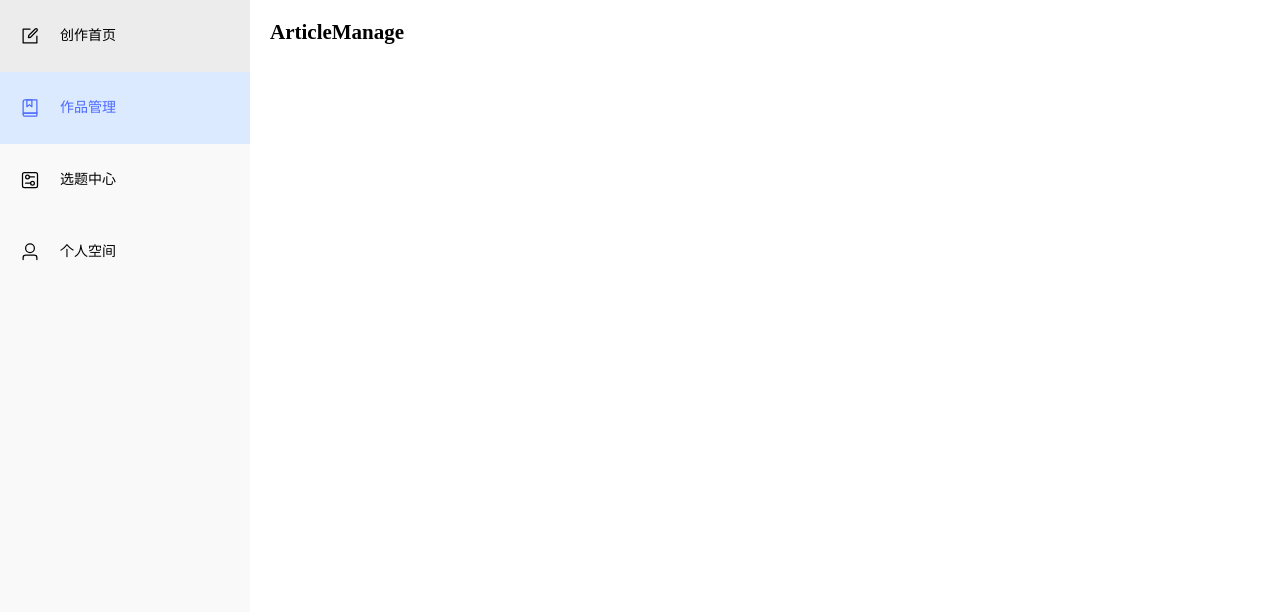
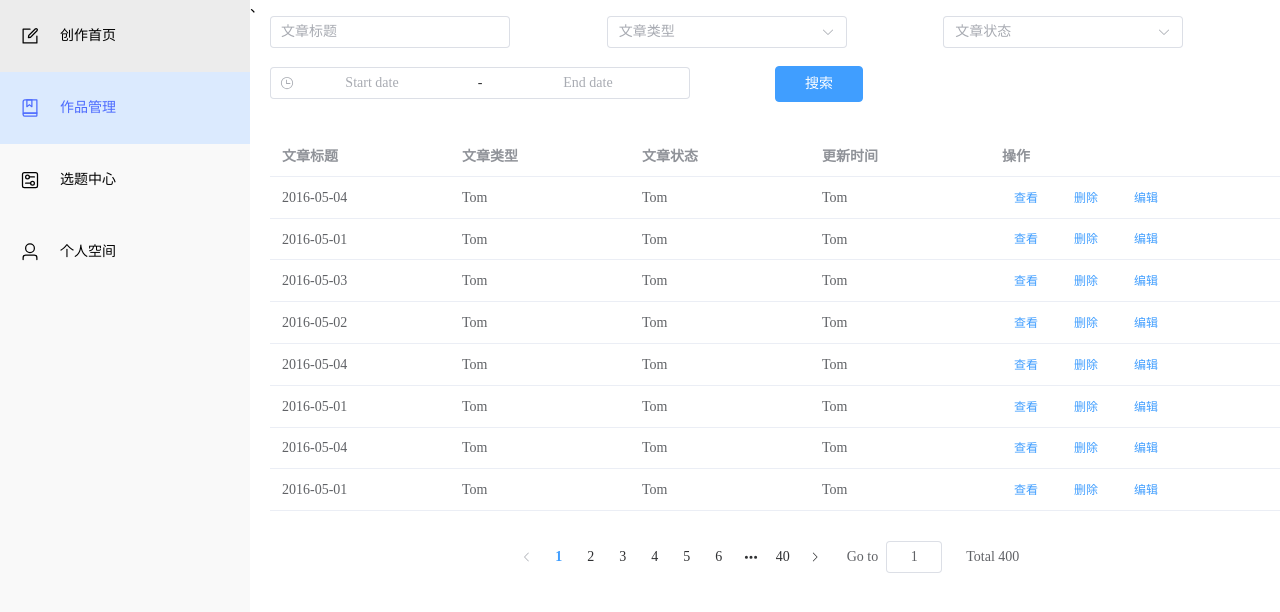
Before and after one commit to wzqf99/FBAI, a Vue app: page /artichleManage in a window 1280 px wide. Shown: the top 612 px of the page. Built offline with nearby package versions, Linux system fonts and the light colour scheme; what vue-typed-js would draw is missing.

Commit message:
文章管理页和创作页静态完成

```diff
--- a/src/App.vue
+++ b/src/App.vue
@@ -35,11 +35,9 @@ const route = useRoute()
 
   .content {
     flex-grow: 1;
-    padding: 10px;
     box-sizing: border-box;
     height: 100vh;
     overflow: auto;
-    padding: 20px;
 
     ::-webkit-scrollbar {
       display: none;
--- a/src/components/Sidebar.vue
+++ b/src/components/Sidebar.vue
@@ -2,7 +2,7 @@
  * @Author: yelan wzqf99@foxmail.com
  * @Date: 2025-02-19 10:51:36
  * @LastEditors: yelan wzqf99@foxmail.com
- * @LastEditTime: 2025-02-19 13:22:08
+ * @LastEditTime: 2025-02-20 19:40:41
  * @FilePath: \AI_vue3\vue-aigc\src\components\Sidebar.vue
  * @Description: 这是默认设置,请设置`customMade`, 打开koroFileHeader查看配置 进行设置: https://github.com/OBKoro1/koro1FileHeader/wiki/%E9%85%8D%E7%BD%AE
 -->
@@ -25,7 +25,7 @@ import {
     SetUp,
     User
 } from '@element-plus/icons-vue'
-import { ref, watch } from 'vue';
+import { ref, watch, onMounted } from 'vue';
 import { useRouter, useRoute } from 'vue-router';
 const router = useRouter();
 const route = useRoute();
@@ -47,10 +47,19 @@ const pushtoview = (item, index) => {
     router.push(item.path)
 }
 
+onMounted(() => {
+    // 解决router.back()后选中项不对的问题
+    updateActiveIndex(route.path);
+});
+
+const updateActiveIndex = (path) => {
+    const index = sidebarData.findIndex(item => item.path === path);
+    currentIndex.value = index !== -1 ? index : 0;  // 找不到就默认选第一个
+};
+
 // 匹配当前路由 确保刷新选中的项
 watch(() => route.path, (newval) => {
-    const index = sidebarData.findIndex(item => item.path == newval)
-    currentIndex.value = index
+    updateActiveIndex(newval);
 })
 </script>
 
--- a/src/views/articleCreation/ArticleCreation.vue
+++ b/src/views/articleCreation/ArticleCreation.vue
@@ -1,18 +1,112 @@
 <template>
-    <div class="article-creation">
-        <h2>articleCreation</h2>
+    <div class="container">
+        <div class="left-panel">
+            <!-- 参数收集 -->
+            <div class="left-params">
+                <div class="page-header">
+                    <el-button type="text" @click="goBack">
+                        <el-icon>
+                            <ArrowLeft />
+                        </el-icon>
+                        返回
+                    </el-button>
+                </div>
+                <el-form>
+                    <el-form-item>
+                        <div>文章描述:</div>
+                        <el-input v-model="form.desc" type="textarea" placeholder="告诉我你想写什么" :rows="6" />
+                    </el-form-item>
+                    <el-form-item label="是否开启联网">
+                        <el-switch v-model="value1" />
+                    </el-form-item>
+                    <el-form-item label="文案类型">
+                        <el-select>
+                            <el-option label="技术" value="1" />
+                            <el-option label="生活" value="2" />
+                            <el-option label="情感" value="3" />
+                            <el-option label="其他" value="4" />
+                        </el-select>
+                    </el-form-item>
+                    <el-form-item label="语言风格">
+                        <el-select>
+                            <el-option label="正式" value="1" />
+                            <el-option label="随意" value="2" />
+                            <el-option label="幽默" value="3" />
+                            <el-option label="其他" value="4" />
+                        </el-select>
+                    </el-form-item>
+                    <el-form-item label="文章篇幅">
+                        <el-input></el-input>
+                    </el-form-item>
+                    <el-button type="primary">直接成文</el-button>
+                </el-form>
+            </div>
+        </div>
+        <div class="right-panel">
+            <!-- 内容展示 -->
+            <div class="right-content">
+                文章内容展示区域
+                v-html 渲染
+            </div>
+        </div>
     </div>
 </template>
 
 <script setup>
+import { useRouter } from 'vue-router';
+import { ref } from 'vue';
+const value1 = ref(false);
+
+const form = ref({
+    style: "", // 语言风格值
+    styleLabel: "", // 语言风格文本
+    type: "", // 文案类型值
+    typeLabel: "", // 文案类型文本
+    desc: '', // 文章描述
+});
+const router = useRouter();
+const goBack = () => {
+    router.back()
+}
+
+
 
 </script>
 
-<style lang="less" scoped>
-.creation-page {
-    width: 100vw;
+<style scoped>
+.container {
+    display: flex;
+    /* 去除滚动条 */
+    overflow-y: hidden;
     height: 100vh;
-    overflow-y: auto;
-    background-color: #fff;
+}
+
+.left-panel {
+    display: flex;
+    justify-content: center;
+    height: 100%;
+    width: 30%;
+    padding-top: 60px;
+
+    .left-params {
+        width: 80%;
+        height: 100%;
+    }
+}
+
+
+.right-panel {
+    display: flex;
+    justify-content: center;
+    background-color: lightgreen;
+    flex-grow: 1;
+    height: 100%;
+
+    .right-content {
+        margin-top: 10px;
+        width: 80%;
+        height: 100%;
+        background-color: pink;
+    }
 }
 </style>
--- a/src/views/articleManage/ArticleManage.vue
+++ b/src/views/articleManage/ArticleManage.vue
@@ -1,11 +1,145 @@
 <template>
-    <div class="ArticleManage">
-        <h2>ArticleManage</h2>
+    <div class="ArticleManage">、
+        <!-- 搜索框部分 -->
+        <div class="searchpart">
+            <el-form>
+                <el-row>
+                    <!-- 文章标题 -->
+                    <el-col :span="8">
+                        <el-form-item style="width: 240px;">
+                            <el-input placeholder="文章标题"></el-input>
+                        </el-form-item>
+                    </el-col>
+                    <!-- 文章类型 -->
+                    <el-col :span="8">
+                        <el-form-item style="width: 240px;">
+                            <el-select v-model="formInline.region" placeholder="文章类型" clearable>
+                                <el-option label="科普" value="shanghai" />
+                                <el-option label="故事" value="beijing" />
+                            </el-select>
+                        </el-form-item>
+                    </el-col>
+                    <!-- 文章状态 -->
+                    <el-col :span="8">
+                        <el-form-item style="width: 240px;">
+                            <el-select v-model="formInline.region" placeholder="文章状态" clearable>
+                                <el-option label="已导出" value="exported" />
+                                <el-option label="草稿" value="draft" />
+                            </el-select>
+                        </el-form-item>
+                    </el-col>
+                </el-row>
+                <el-row>
+                    <!-- 日期选择  -->
+                    <el-col :span="12">
+                        <el-form-item>
+                            <div class="demo-datetime-picker">
+                                <div class="block">
+                                    <el-date-picker v-model="value2" type="datetimerange" start-placeholder="Start date"
+                                        end-placeholder="End date" format="YYYY-MM-DD HH:mm:ss"
+                                        date-format="YYYY/MM/DD ddd" time-format="A hh:mm:ss" />
+                                </div>
+                            </div>
+                        </el-form-item>
+                    </el-col>
+                    <!-- 搜索按钮 点击提交 联合参数 -->
+                    <el-col :span="12">
+                        <el-button type="primary" style="width:88px;height:36px">搜索</el-button>
+                    </el-col>
+                </el-row>
+            </el-form>
+        </div>
+        <!-- table表格部分 -->
+        <div class="tablepart">
+            <el-table :data="tableData" style="width: 100%">
+                <el-table-column prop="date" label="文章标题" width="180" />
+                <el-table-column prop="name" label="文章类型" width="180" />
+                <el-table-column prop="name" label="文章状态" width="180" />
+                <el-table-column prop="name" label="更新时间" width="180" />
+                <el-table-column label="操作">
+                    <template #default="scope">
+                        <el-button type="text" size="small">查看</el-button>
+                        <el-button type="text" size="small">删除</el-button>
+                        <el-button type="text" size="small">编辑</el-button>
+                    </template>
+                </el-table-column>
+            </el-table>
+        </div>
+        <!-- 分页功能 -->
+        <div class="pagination-block">
+            <el-pagination v-model:current-page="currentPage4" v-model:page-size="pageSize4" :size="size"
+                :disabled="disabled" :background="background" layout=" prev, pager, next,jumper, total" :total="400"
+                @size-change="handleSizeChange" @current-change="handleCurrentChange" />
+        </div>
     </div>
 </template>
 
 <script setup>
+import { reactive } from 'vue'
 
+const formInline = reactive({
+    user: '',
+    region: '',
+    date: '',
+})
+const tableData = [
+    {
+        date: '2016-05-04',
+        name: 'Tom',
+        address: 'No. 189, Grove St, Los Angeles',
+    },
+    {
+        date: '2016-05-01',
+        name: 'Tom',
+        address: 'No. 189, Grove St, Los Angeles',
+    },
+    {
+        date: '2016-05-03',
+        name: 'Tom',
+        address: 'No. 189, Grove St, Los Angeles',
+    },
+    {
+        date: '2016-05-02',
+        name: 'Tom',
+        address: 'No. 189, Grove St, Los Angeles',
+    },
+    {
+        date: '2016-05-04',
+        name: 'Tom',
+        address: 'No. 189, Grove St, Los Angeles',
+    },
+    {
+        date: '2016-05-01',
+        name: 'Tom',
+        address: 'No. 189, Grove St, Los Angeles',
+    },
+    {
+        date: '2016-05-04',
+        name: 'Tom',
+        address: 'No. 189, Grove St, Los Angeles',
+    },
+    {
+        date: '2016-05-01',
+        name: 'Tom',
+        address: 'No. 189, Grove St, Los Angeles',
+    },
+]
 </script>
 
-<style lang="less" scoped></style>
+<style lang="less" scoped>
+.searchpart {
+    padding-left: 20px;
+}
+
+.tablepart {
+    padding-left: 20px;
+    margin-top: 20px;
+}
+
+.pagination-block {
+    display: flex;
+    justify-content: center;
+    align-items: center;
+    margin-top: 30px;
+}
+</style>
```
